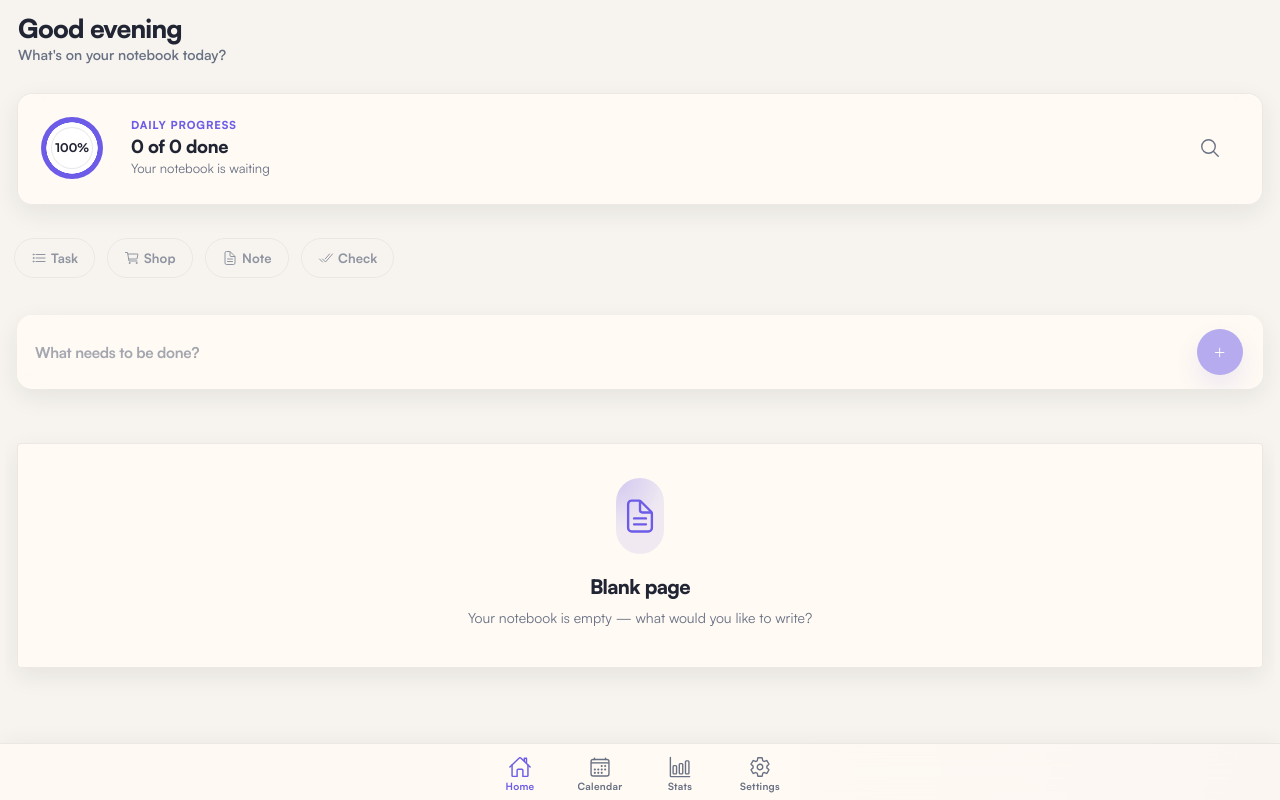
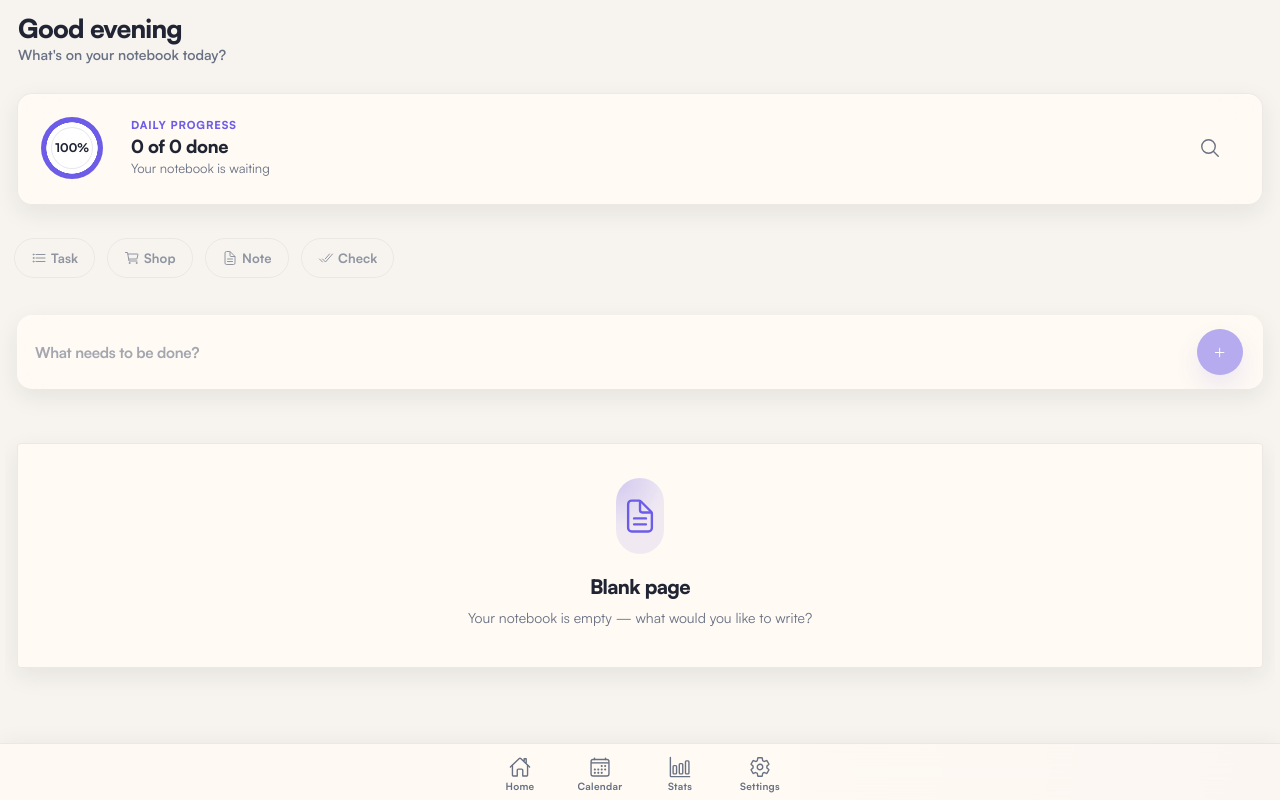
Before and after one commit to jittopjose/DoToDo2, a React (Vite) app in the folder ionic-app/: page / in a window 1280 px wide. Built offline with nearby package versions, Linux system fonts and the light colour scheme.

Commit message:
fix: URL-encode space in 'All Lists' tab href and menu routerLink for proper tab selection

```diff
--- a/ionic-app/src/App.tsx
+++ b/ionic-app/src/App.tsx
@@ -111,7 +111,7 @@ const App: React.FC = () => {
             <IonTabs>
               <IonRouterOutlet id="main">
                 <Route path="/" exact>
-                  <Redirect to="/list/All Lists" />
+                  <Redirect to="/list/All%20Lists" />
                 </Route>
                 <Route path="/list/:name" exact>
                   <Page />
@@ -127,7 +127,7 @@ const App: React.FC = () => {
                 </Route>
               </IonRouterOutlet>
               <IonTabBar slot="bottom">
-                <IonTabButton tab="home" href="/list/All Lists">
+                <IonTabButton tab="home" href="/list/All%20Lists">
                   <IonIcon icon={homeOutline} />
                   <IonLabel>Home</IonLabel>
                 </IonTabButton>
--- a/ionic-app/src/components/Menu.tsx
+++ b/ionic-app/src/components/Menu.tsx
@@ -48,7 +48,7 @@ const Menu: React.FC = () => {
         <IonList id="lists-list" className="menu-list">
           <IonListHeader className="menu-section-title">Lists</IonListHeader>
           <IonMenuToggle autoHide={false}>
-            <IonItem className={`menu-item ${location.pathname === '/list/All Lists' ? 'is-selected' : ''}`} routerLink="/list/All Lists" routerDirection="none" lines="none" detail={false}>
+            <IonItem className={`menu-item ${location.pathname === '/list/All%20Lists' ? 'is-selected' : ''}`} routerLink="/list/All%20Lists" routerDirection="none" lines="none" detail={false}>
               <IonIcon aria-hidden="true" slot="start" ios={listOutline} md={listSharp} />
               <IonLabel>All Lists</IonLabel>
               {activeCount > 0 && (
```
